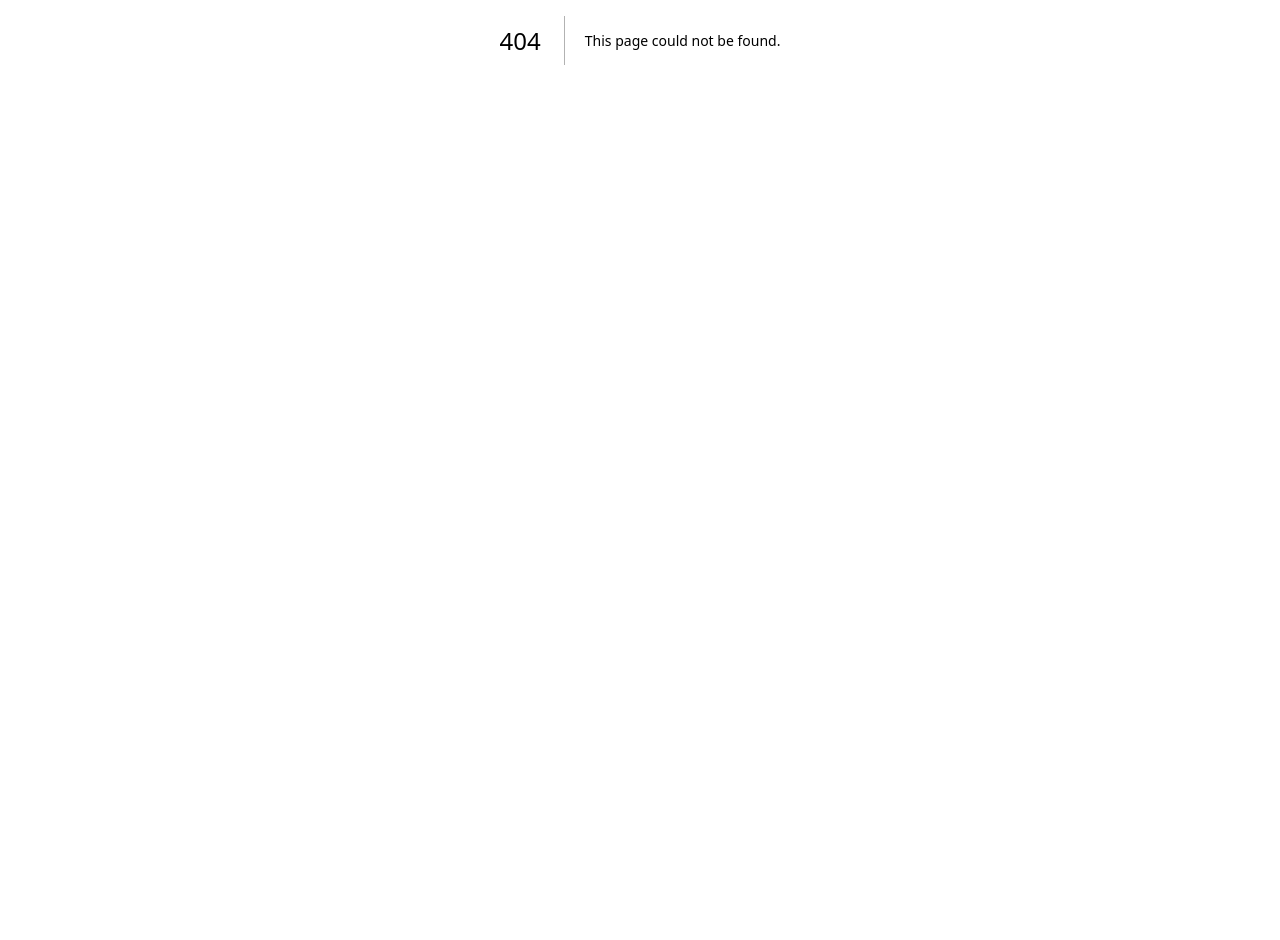
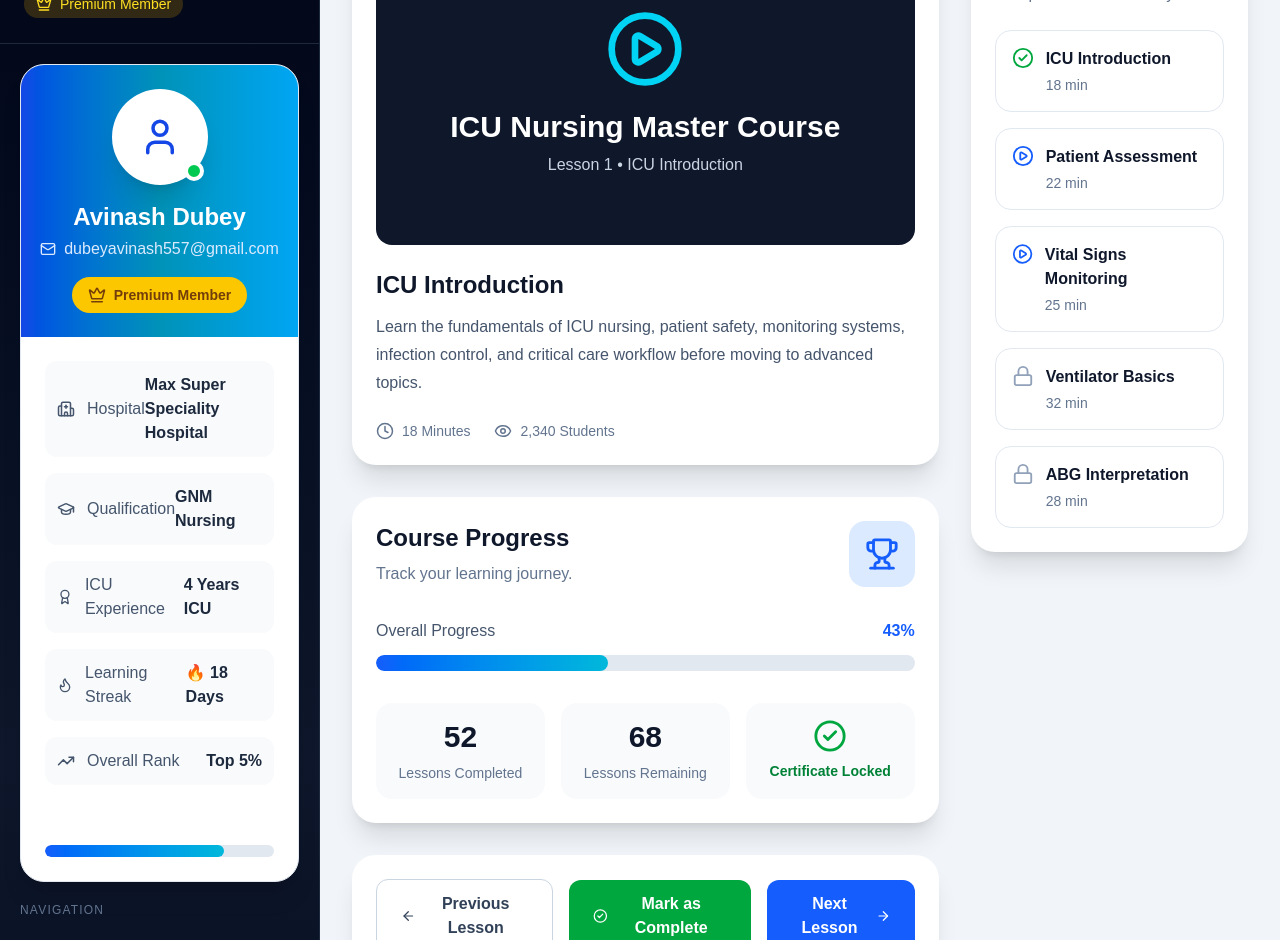
Before and after one commit to dubeyavinash557-sudo/icu-learning-portal, a Next.js app in the folder client/: page /learn/1 in a window 1280 px wide. Before the commit this address had no page. Shown: the part 360-1300 px from the top of the page. Before the commit the page ends 800 px from the top, so only its background shows below. Built offline with nearby package versions, Linux system fonts and the light colour scheme.

Commit message:
Build LMS V1 course learning screen

```diff
--- /dev/null
+++ b/client/app/learn/[courseId]/page.tsx
@@ -0,0 +1,54 @@
+"use client";
+
+import Header from "@/components/dashboard/Header";
+import Sidebar from "@/components/dashboard/Sidebar";
+
+import VideoPlayer from "@/components/course/VideoPlayer";
+import LessonSidebar from "@/components/course/LessonSidebar";
+import CourseProgress from "@/components/course/CourseProgress";
+import LessonNavigation from "@/components/course/LessonNavigation";
+import NotesDownload from "@/components/course/NotesDownload";
+
+export default function CourseLearningPage() {
+  return (
+    <div className="min-h-screen bg-slate-100">
+
+      <Header />
+
+      <div className="flex">
+
+        <Sidebar />
+
+        <main className="flex-1 p-6 lg:p-8">
+
+          <div className="grid gap-8 xl:grid-cols-3">
+
+            {/* Left Content */}
+            <div className="xl:col-span-2 space-y-8">
+
+              <VideoPlayer />
+
+              <CourseProgress />
+
+              <LessonNavigation />
+
+              <NotesDownload />
+
+            </div>
+
+            {/* Right Sidebar */}
+            <div>
+
+              <LessonSidebar />
+
+            </div>
+
+          </div>
+
+        </main>
+
+      </div>
+
+    </div>
+  );
+}
--- /dev/null
+++ b/client/components/course/CourseProgress.tsx
@@ -0,0 +1,102 @@
+"use client";
+
+import { Trophy, CheckCircle2 } from "lucide-react";
+
+export default function CourseProgress() {
+  const progress = 43;
+
+  return (
+    <section className="rounded-3xl bg-white p-6 shadow-xl">
+
+      <div className="flex items-center justify-between">
+
+        <div>
+
+          <h2 className="text-2xl font-bold text-slate-900">
+            Course Progress
+          </h2>
+
+          <p className="mt-2 text-slate-500">
+            Track your learning journey.
+          </p>
+
+        </div>
+
+        <div className="rounded-2xl bg-blue-100 p-4">
+          <Trophy
+            size={34}
+            className="text-blue-600"
+          />
+        </div>
+
+      </div>
+
+      <div className="mt-8">
+
+        <div className="mb-3 flex justify-between">
+
+          <span className="font-medium text-slate-600">
+            Overall Progress
+          </span>
+
+          <span className="font-bold text-blue-600">
+            {progress}%
+          </span>
+
+        </div>
+
+        <div className="h-4 overflow-hidden rounded-full bg-slate-200">
+
+          <div
+            className="h-full rounded-full bg-gradient-to-r from-blue-600 to-cyan-500 transition-all duration-700"
+            style={{ width: `${progress}%` }}
+          />
+
+        </div>
+
+      </div>
+
+      <div className="mt-8 grid grid-cols-3 gap-4">
+
+        <div className="rounded-2xl bg-slate-50 p-4 text-center">
+
+          <h3 className="text-3xl font-bold text-slate-900">
+            52
+          </h3>
+
+          <p className="mt-2 text-sm text-slate-500">
+            Lessons Completed
+          </p>
+
+        </div>
+
+        <div className="rounded-2xl bg-slate-50 p-4 text-center">
+
+          <h3 className="text-3xl font-bold text-slate-900">
+            68
+          </h3>
+
+          <p className="mt-2 text-sm text-slate-500">
+            Lessons Remaining
+          </p>
+
+        </div>
+
+        <div className="rounded-2xl bg-slate-50 p-4 text-center">
+
+          <CheckCircle2
+            className="mx-auto text-green-600"
+            size={34}
+          />
+
+          <p className="mt-2 text-sm font-semibold text-green-700">
+            Certificate Locked
+          </p>
+
+        </div>
+
+      </div>
+
+    </section>
+  );
+}
--- /dev/null
+++ b/client/components/course/LessonNavigation.tsx
@@ -0,0 +1,46 @@
+"use client";
+
+import {
+  ArrowLeft,
+  ArrowRight,
+  CheckCircle2,
+} from "lucide-react";
+
+export default function LessonNavigation() {
+  return (
+    <section className="rounded-3xl bg-white p-6 shadow-xl">
+
+      <div className="flex flex-col gap-4 md:flex-row md:items-center md:justify-between">
+
+        {/* Previous */}
+        <button className="flex items-center justify-center gap-2 rounded-xl border border-slate-300 px-6 py-3 font-semibold text-slate-700 transition hover:bg-slate-100">
+
+          <ArrowLeft size={18} />
+
+          Previous Lesson
+
+        </button>
+
+        {/* Complete */}
+        <button className="flex items-center justify-center gap-2 rounded-xl bg-green-600 px-6 py-3 font-semibold text-white transition hover:bg-green-700">
+
+          <CheckCircle2 size={18} />
+
+          Mark as Complete
+
+        </button>
+
+        {/* Next */}
+        <button className="flex items-center justify-center gap-2 rounded-xl bg-blue-600 px-6 py-3 font-semibold text-white transition hover:bg-blue-700">
+
+          Next Lesson
+
+          <ArrowRight size={18} />
+
+        </button>
+
+      </div>
+
+    </section>
+  );
+}
--- /dev/null
+++ b/client/components/course/LessonSidebar.tsx
@@ -0,0 +1,113 @@
+"use client";
+
+import {
+  CheckCircle2,
+  Lock,
+  PlayCircle,
+} from "lucide-react";
+
+const lessons = [
+  {
+    id: 1,
+    title: "ICU Introduction",
+    duration: "18 min",
+    completed: true,
+    locked: false,
+  },
+  {
+    id: 2,
+    title: "Patient Assessment",
+    duration: "22 min",
+    completed: false,
+    locked: false,
+  },
+  {
+    id: 3,
+    title: "Vital Signs Monitoring",
+    duration: "25 min",
+    completed: false,
+    locked: false,
+  },
+  {
+    id: 4,
+    title: "Ventilator Basics",
+    duration: "32 min",
+    completed: false,
+    locked: true,
+  },
+  {
+    id: 5,
+    title: "ABG Interpretation",
+    duration: "28 min",
+    completed: false,
+    locked: true,
+  },
+];
+
+export default function LessonSidebar() {
+  return (
+    <section className="rounded-3xl bg-white p-6 shadow-xl">
+
+      <h2 className="text-2xl font-bold text-slate-900">
+        Course Lessons
+      </h2>
+
+      <p className="mt-2 text-slate-500">
+        Complete lessons one by one.
+      </p>
+
+      <div className="mt-6 space-y-4">
+
+        {lessons.map((lesson) => (
+
+          <div
+            key={lesson.id}
+            className="rounded-2xl border border-slate-200 p-4 transition hover:border-blue-400 hover:shadow-md"
+          >
+
+            <div className="flex items-start justify-between">
+
+              <div className="flex gap-3">
+
+                {lesson.completed ? (
+                  <CheckCircle2
+                    className="text-green-600"
+                    size={22}
+                  />
+                ) : lesson.locked ? (
+                  <Lock
+                    className="text-slate-400"
+                    size={22}
+                  />
+                ) : (
+                  <PlayCircle
+                    className="text-blue-600"
+                    size={22}
+                  />
+                )}
+
+                <div>
+
+                  <h3 className="font-semibold text-slate-900">
+                    {lesson.title}
+                  </h3>
+
+                  <p className="mt-1 text-sm text-slate-500">
+                    {lesson.duration}
+                  </p>
+
+                </div>
+
+              </div>
+
+            </div>
+
+          </div>
+
+        ))}
+
+      </div>
+
+    </section>
+  );
+}
--- /dev/null
+++ b/client/components/course/NotesDownload.tsx
@@ -0,0 +1,46 @@
+"use client";
+
+import { Download, FileText } from "lucide-react";
+
+export default function NotesDownload() {
+  return (
+    <section className="rounded-3xl bg-white p-6 shadow-xl">
+
+      <div className="flex flex-col gap-6 md:flex-row md:items-center md:justify-between">
+
+        <div className="flex items-center gap-4">
+
+          <div className="rounded-2xl bg-blue-100 p-4">
+            <FileText
+              size={32}
+              className="text-blue-600"
+            />
+          </div>
+
+          <div>
+
+            <h2 className="text-2xl font-bold text-slate-900">
+              Lesson Notes
+            </h2>
+
+            <p className="mt-1 text-slate-500">
+              Download PDF notes for offline study.
+            </p>
+
+          </div>
+
+        </div>
+
+        <button className="flex items-center justify-center gap-2 rounded-xl bg-blue-600 px-6 py-3 font-semibold text-white transition hover:bg-blue-700">
+
+          <Download size={20} />
+
+          Download PDF
+
+        </button>
+
+      </div>
+
+    </section>
+  );
+}
--- /dev/null
+++ b/client/components/course/VideoPlayer.tsx
@@ -0,0 +1,60 @@
+"use client";
+
+import { PlayCircle, Clock, Eye } from "lucide-react";
+
+export default function VideoPlayer() {
+  return (
+    <section className="rounded-3xl bg-white p-6 shadow-xl">
+
+      <div className="aspect-video overflow-hidden rounded-2xl bg-slate-900 flex items-center justify-center">
+
+        <div className="text-center text-white">
+
+          <PlayCircle
+            size={80}
+            className="mx-auto text-cyan-400"
+          />
+
+          <h2 className="mt-5 text-3xl font-bold">
+            ICU Nursing Master Course
+          </h2>
+
+          <p className="mt-2 text-slate-300">
+            Lesson 1 • ICU Introduction
+          </p>
+
+        </div>
+
+      </div>
+
+      <div className="mt-6">
+
+        <h2 className="text-2xl font-bold text-slate-900">
+          ICU Introduction
+        </h2>
+
+        <p className="mt-3 text-slate-600 leading-7">
+          Learn the fundamentals of ICU nursing, patient safety,
+          monitoring systems, infection control, and critical care
+          workflow before moving to advanced topics.
+        </p>
+
+        <div className="mt-6 flex flex-wrap gap-6 text-sm text-slate-500">
+
+          <div className="flex items-center gap-2">
+            <Clock size={18} />
+            18 Minutes
+          </div>
+
+          <div className="flex items-center gap-2">
+            <Eye size={18} />
+            2,340 Students
+          </div>
+
+        </div>
+
+      </div>
+
+    </section>
+  );
+}
```
